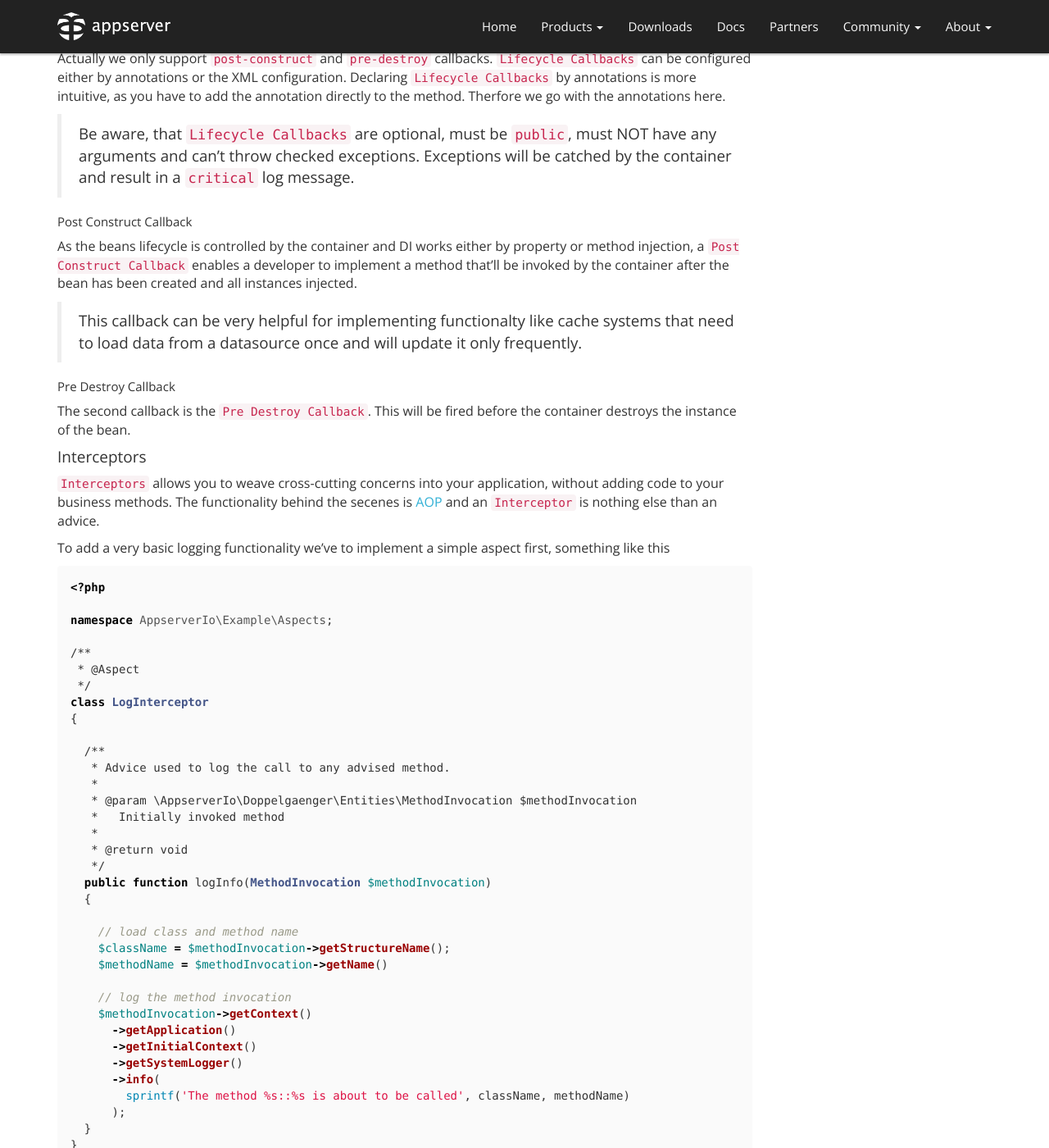
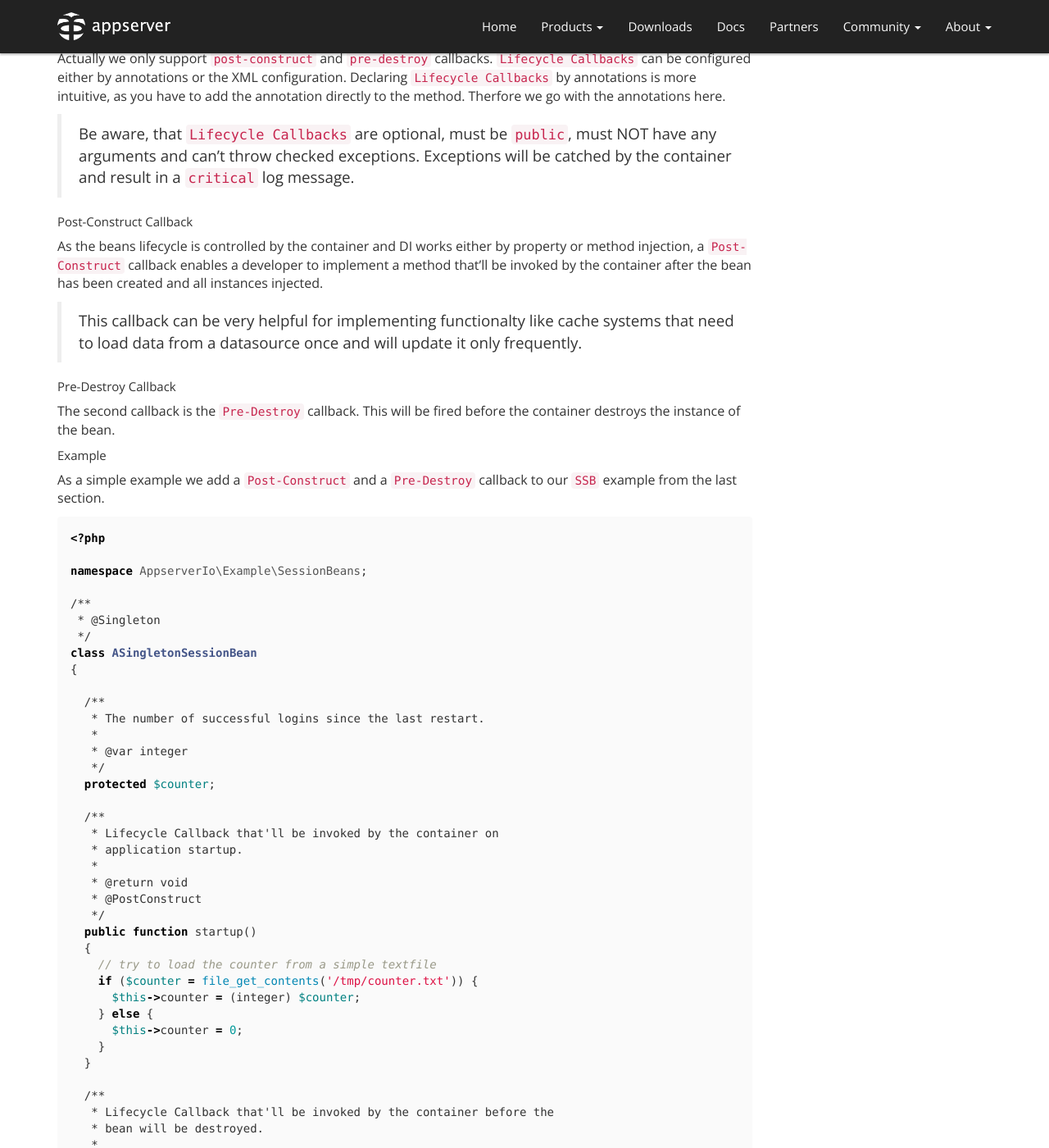
Before and after one commit to appserver-io/appserver, a Jekyll site: the page built from _posts/2014-12-30-persistence-container-basics.md, in a window 1280 px wide and 1400 px high, scrolled down 12655 px. Shown: the whole window at 82% size. Built offline with Jekyll 4.4.1, drawn with Linux system fonts in a browser that asks for light colours; nearby versions of some CDN libraries; library files that are not in the unit come from our copies; Markdown is read by kramdown in place of the engine named in the settings; some of the changed text lies outside the part shown.

Commit message:
Update 2014-12-30-persistence-container-basics.md

````diff
--- a/_posts/2014-12-30-persistence-container-basics.md
+++ b/_posts/2014-12-30-persistence-container-basics.md
@@ -540,7 +540,6 @@
 }
 ```
 
-
 #### Message Beans (MDBs)
 
 Other than session beans, you MUST not invoke `MDBs` over a proxy, but as receiver of the messages you can send. The messages are not directly sent to a `MDB` instead they are sent to a `Message Broker`. The `Message Broker` adds them to a queue until a worker, what will be separate thread, collects and processes it.
@@ -555,15 +554,81 @@
 
 > Be aware, that `Lifecycle Callbacks` are optional, must be `public`, must NOT have any arguments and can't throw checked exceptions. Exceptions will be catched by the container and result in a `critical` log message.
 
-##### Post Construct Callback
+##### Post-Construct Callback
 
-As the beans lifecycle is controlled by the container and DI works either by property or method injection, a `Post Construct Callback` enables a developer to implement a method that'll be invoked by the container after the bean has been created and all instances injected.
+As the beans lifecycle is controlled by the container and DI works either by property or method injection, a `Post-Construct` callback enables a developer to implement a method that'll be invoked by the container after the bean has been created and all instances injected.
 
 > This callback can be very helpful for implementing functionalty like cache systems that need to load data from a datasource once and will update it only frequently.
 
-##### Pre Destroy Callback
+##### Pre-Destroy Callback
 
-The second callback is the `Pre Destroy Callback`. This will be fired before the container destroys the instance of the bean.
+The second callback is the `Pre-Destroy` callback. This will be fired before the container destroys the instance of the bean.
+
+##### Example
+
+As a simple example we add a `Post-Construct` and a `Pre-Destroy` callback to our `SSB` example from the last section.
+
+```php
+<?php
+
+namespace AppserverIo\Example\SessionBeans;
+
+/**
+ * @Singleton
+ */
+class ASingletonSessionBean
+{
+
+  /**
+   * The number of successful logins since the last restart.
+   *
+   * @var integer
+   */
+  protected $counter;
+
+  /**
+   * Lifecycle Callback that'll be invoked by the container on
+   * application startup.
+   *
+   * @return void
+   * @PostConstruct
+   */
+  public function startup()
+  {
+    // try to load the counter from a simple textfile
+    if ($counter = file_get_contents('/tmp/counter.txt')) {
+      $this->counter = (integer) $counter;
+    } else {
+      $this->counter = 0;
+    }
+  }
+
+  /**
+   * Lifecycle Callback that'll be invoked by the container before the
+   * bean will be destroyed.
+   *
+   * @return void
+   * @PreDestroy
+   */
+  public function shutdown()
+  {
+    // write the counter back to a simple textfile
+    file_put_contents('/tmp/counter.txt', $this->counter);
+  }
+
+  /**
+   * Raises the login counter.
+   *
+   * @return integer The new number of successful logins
+   */
+  public function raise()
+  {
+    return $this->counter++;
+  }
+}
+```
+
+This extends the `SSB` with some kind of real persistence by loading the counter from a simple textfile on application startup or writing it back before the `SSB` will be destroyed.
 
 #### Interceptors
 
````
